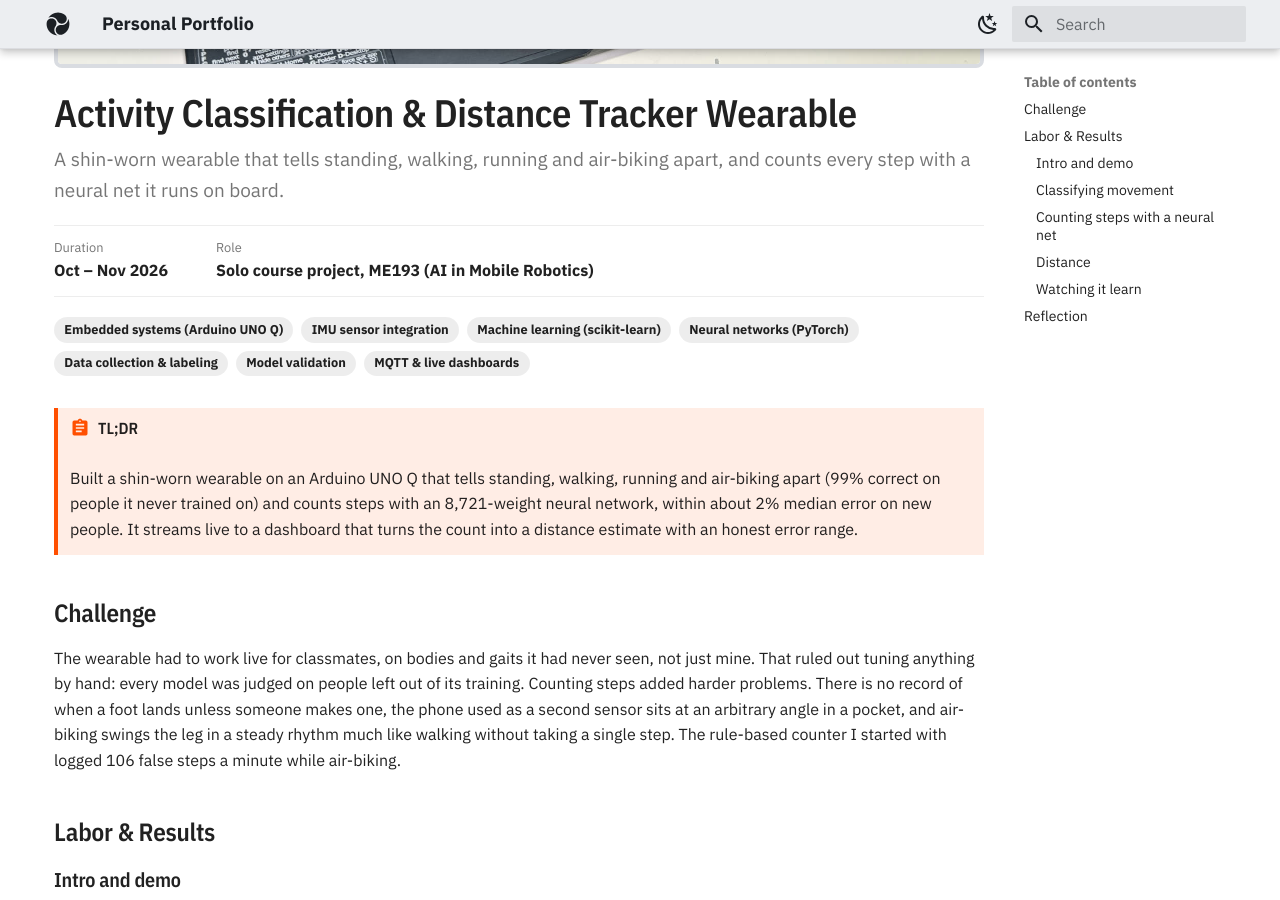
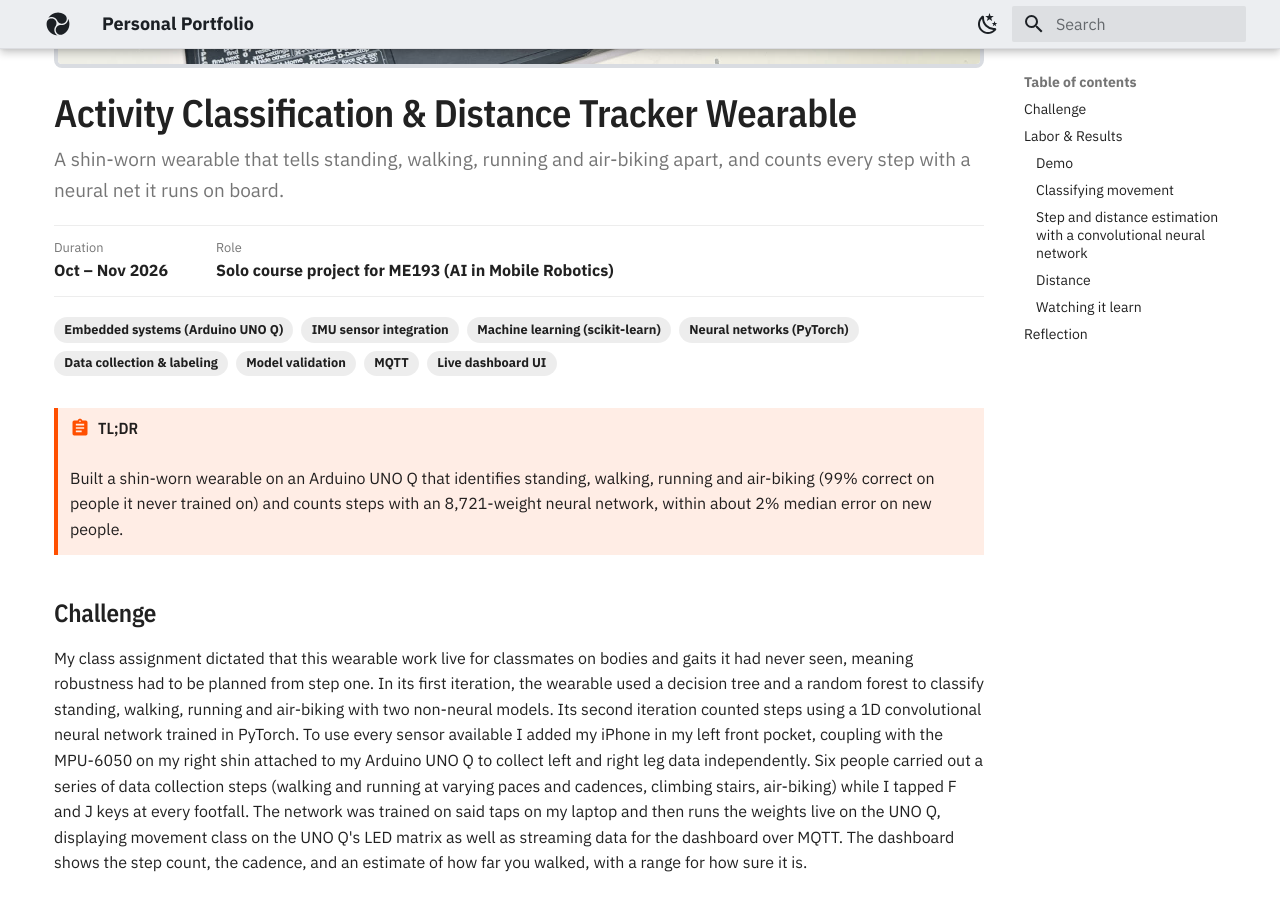
Before and after one commit to sl-ter/portfolio, an MkDocs documentation site: the page built from docs/projects/activity-wearable/index.md, in a window 1280 px wide and 900 px high, scrolled down 699 px. Built offline with MkDocs 1.6.1 and Material for MkDocs 9.7.7, drawn with Linux system fonts in a browser that asks for light colours; some of the changed text lies outside the part shown.

Commit message:
Wearable: Sam's TL;DR and Challenge, split chips; drop PDF cover kicker
The wearable intro moves into Challenge (Sam's rewrite), the step-counter
section is retitled, and MQTT / Live dashboard UI become separate chips.
The PDF cover no longer repeats "Engineering Portfolio" under the name;
the header already says Personal Portfolio.

Co-Authored-By: Claude Opus 5.5 <noreply@anthropic.com>

```diff
--- a/docs/projects/activity-wearable/index.md
+++ b/docs/projects/activity-wearable/index.md
@@ -1,7 +1,7 @@
 ---
 title: Activity Classification & Distance Tracker Wearable
 duration: Oct – Nov 2026
-role: Solo course project, ME193 (AI in Mobile Robotics)
+role: Solo course project for ME193 (AI in Mobile Robotics)
 skills:
   - Embedded systems (Arduino UNO Q)
   - IMU sensor integration
@@ -9,30 +9,36 @@ skills:
   - Neural networks (PyTorch)
   - Data collection & labeling
   - Model validation
-  - MQTT & live dashboards
+  - MQTT
+  - Live dashboard UI
 tagline: A shin-worn wearable that tells standing, walking, running and air-biking apart, and counts every step with a neural net it runs on board.
 hero: img/wearable-setup.jpg
 deep_dives: []
 ---
 
 !!! abstract "TL;DR"
-    Built a shin-worn wearable on an Arduino UNO Q that tells standing, walking, running and
-    air-biking apart (99% correct on people it never trained on) and counts steps with an
-    8,721-weight neural network, within about 2% median error on new people. It streams live to a
-    dashboard that turns the count into a distance estimate with an honest error range.
+    Built a shin-worn wearable on an Arduino UNO Q that identifies standing, walking, running and
+    air-biking (99% correct on people it never trained on) and counts steps with an 8,721-weight
+    neural network, within about 2% median error on new people.
 
 ## Challenge
 
-The wearable had to work live for classmates, on bodies and gaits it had never seen, not just mine.
-That ruled out tuning anything by hand: every model was judged on people left out of its training.
-Counting steps added harder problems. There is no record of when a foot lands unless someone makes
-one, the phone used as a second sensor sits at an arbitrary angle in a pocket, and air-biking swings
-the leg in a steady rhythm much like walking without taking a single step. The rule-based counter I
-started with logged 106 false steps a minute while air-biking.
+My class assignment dictated that this wearable work live for classmates on bodies and gaits it had
+never seen, meaning robustness had to be planned from step one. In its first iteration, the wearable
+used a decision tree and a random forest to classify standing, walking, running and air-biking with
+two non-neural models. Its second iteration counted steps using a 1D convolutional neural network
+trained in PyTorch. To use every sensor available I added my iPhone in my left front pocket,
+coupling with the MPU-6050 on my right shin attached to my Arduino UNO Q to collect left and right
+leg data independently. Six people carried out a series of data collection steps (walking and
+running at varying paces and cadences, climbing stairs, air-biking) while I tapped F and J keys at
+every footfall. The network was trained on said taps on my laptop and then runs the weights live on
+the UNO Q, displaying movement class on the UNO Q's LED matrix as well as streaming data for the
+dashboard over MQTT. The dashboard shows the step count, the cadence, and an estimate of how far you
+walked, with a range for how sure it is.
 
 ## Labor & Results
 
-### Intro and demo
+### Demo
 
 <div class="pf-media" markdown>
 
@@ -51,17 +57,6 @@ started with logged 106 false steps a minute while air-biking.
 </div>
 
 </div>
-
-The first version of the wearable classified standing, walking, running and air-biking with two
-non-neural models, a decision tree and a random forest. The second version also counts steps,
-using a 1D convolutional neural network trained in PyTorch. To use every sensor available, I added
-my iPhone in my left front pocket alongside the MPU-6050 on my right shin, wired to an Arduino UNO
-Q, so the left and right legs are measured independently. Six people carried out a series of
-recordings (walking and running at varying paces and cadences, climbing stairs, air-biking) while I
-tapped the F and J keys at every footfall. The network was trained on those taps on my laptop, and
-the trained weights then run live on the UNO Q, which shows the movement class on its LED matrix
-and streams data to the dashboard over MQTT. The dashboard shows the step count, the cadence, and
-an estimate of how far you walked, with a range for how sure it is.
 
 <div class="grid cards metrics" markdown>
 
@@ -99,7 +94,7 @@ the shin swings, which way gravity points, and the step rhythm. It classifies mo
   <figcaption>The two activity classifiers</figcaption>
 </figure>
 
-### Counting steps with a neural net
+### Step and distance estimation with a convolutional neural network
 
 The step counter is a small neural network with 8,721 weights. For every moment (100 per second)
 it takes in 12 numbers: seven from the shin (its six sensor axes plus overall acceleration) and five
```
Also changed, not shown: 1 other file.
